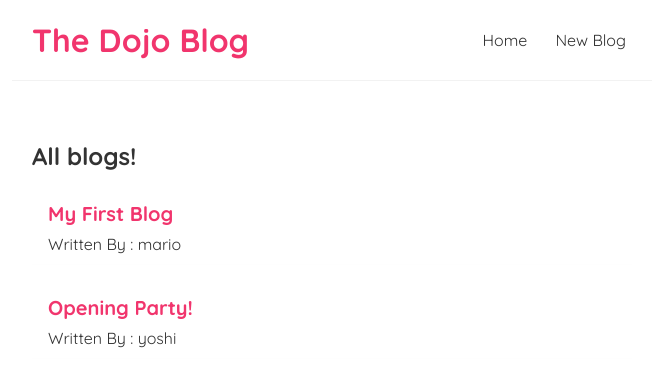
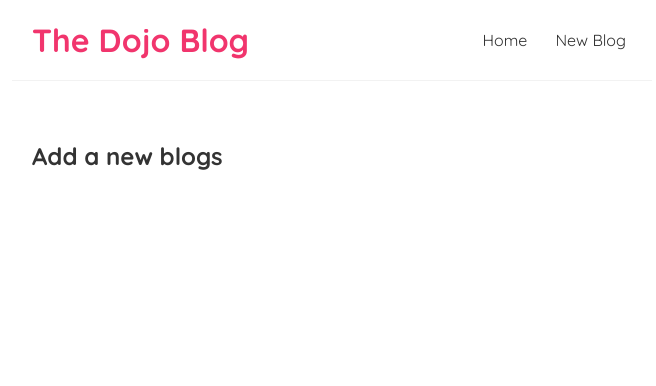
Before and after one commit to Taninchot0919/React-FirstTimeReact, a React (Create React App) app: page /create in a window 1280 px wide. Shown: the top 386 px of the page, without its empty margins (308-964 px from the left). Built offline with nearby package versions, Linux system fonts and the light colour scheme; data requests are answered from the project's data file; the HTML template or start-up script is replaced by a standard one.

Commit message:
[UPDATE] Use Exact in route and fixing error

```diff
--- a/src/App.js
+++ b/src/App.js
@@ -1,7 +1,8 @@
 import Navbar from "./components/Navbar";
 import Home from "./components/Home";
 import { BrowserRouter as Router, Route, Switch } from "react-router-dom";
-import React from 'react'
+import React from "react";
+import Create from "./components/Create";
 
 function App() {
   return (
@@ -10,8 +11,11 @@
         <Navbar />
         <div className="content">
           <Switch>
-            <Route path="/">
+            <Route exact path="/">
               <Home />
+            </Route>
+            <Route path="/create">
+              <Create />
             </Route>
           </Switch>
         </div>
--- /dev/null
+++ b/src/components/Create.js
@@ -0,0 +1,11 @@
+import React from "react";
+
+const Create = () => {
+  return (
+    <div className="create">
+      <h2>Add a new blogs</h2>
+    </div>
+  );
+};
+
+export default Create;
--- a/src/components/Navbar.js
+++ b/src/components/Navbar.js
@@ -1,4 +1,4 @@
-import React from 're'
+import React from 'react'
 const Navbar = () => {
   return (
     <div className="navbar">
```
